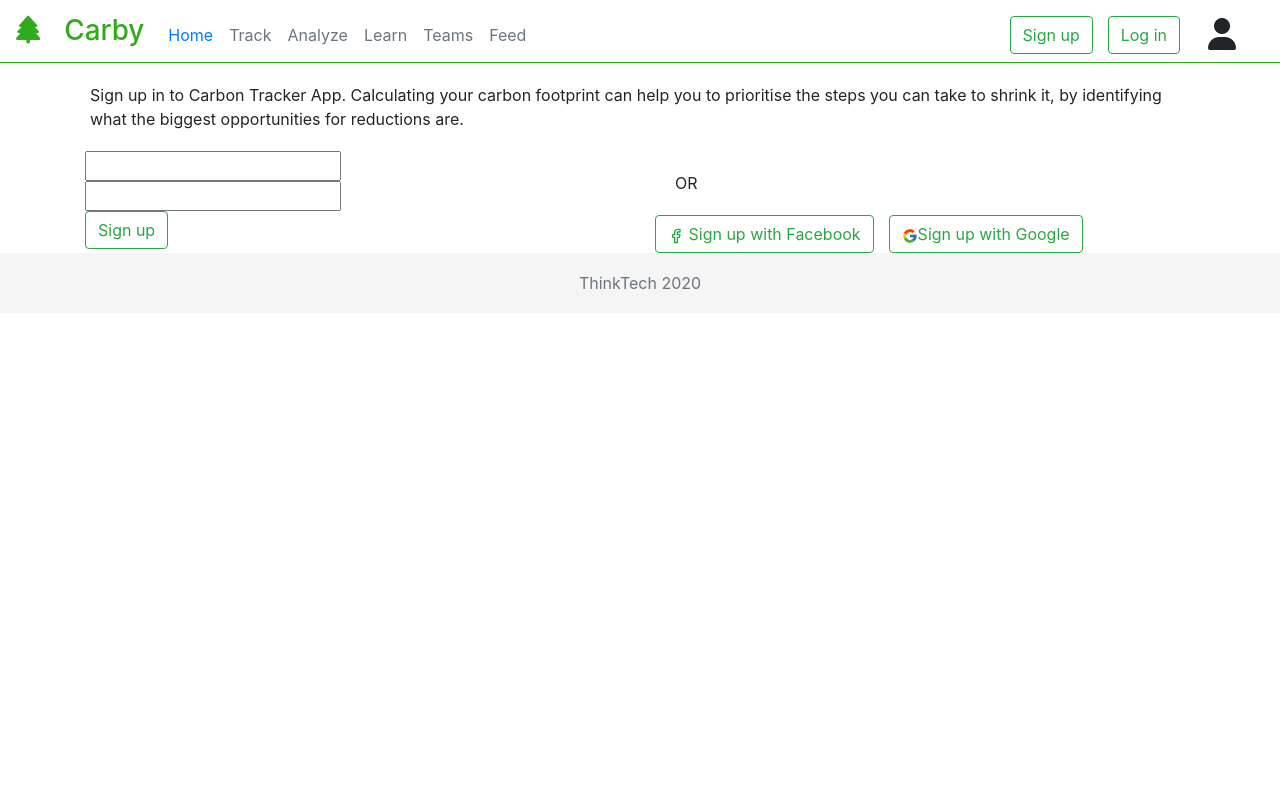
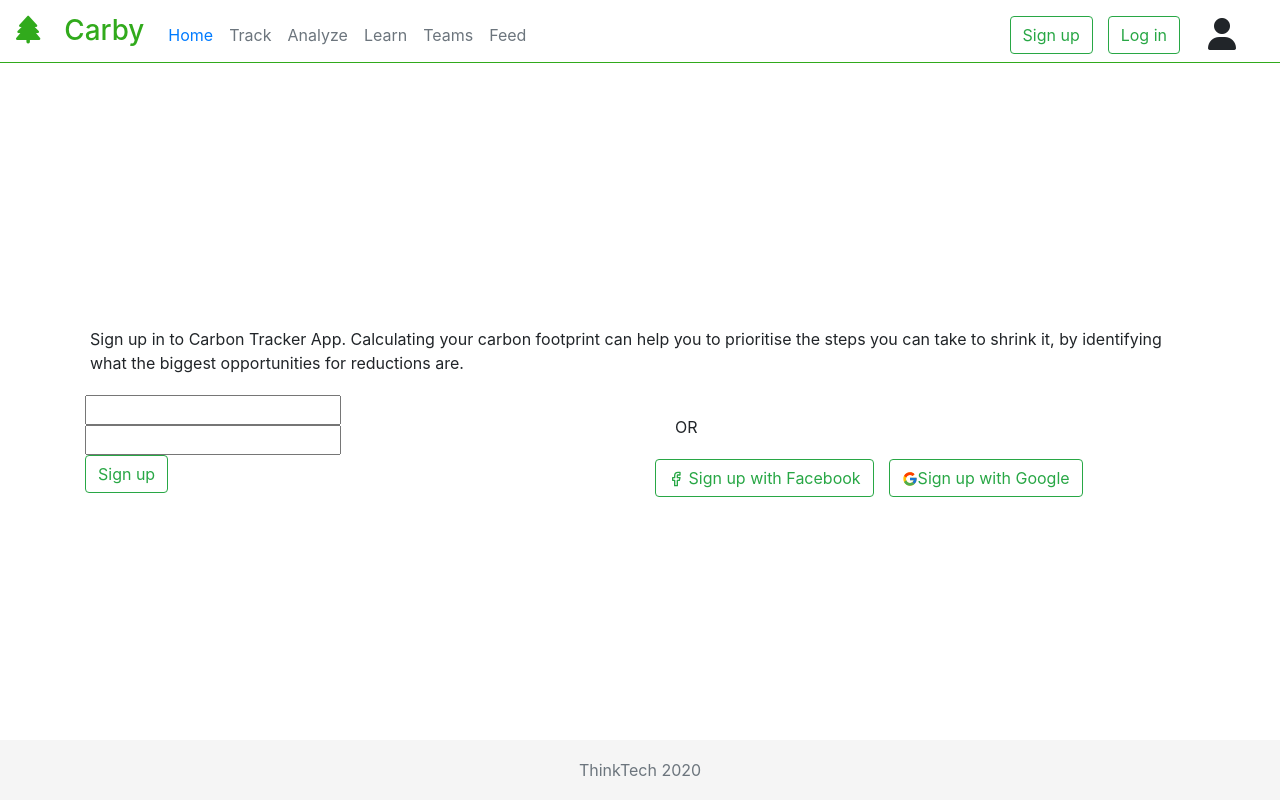
Before and after one commit to ThinkTech-TR/carbontracker-react-app, a React (Create React App) app: page /signup in a window 1280 px wide. Built offline with nearby package versions, Linux system fonts and the light colour scheme.

Commit message:
Remove accidental comma in index.css causing a scroll bar to appear. Start to remove some of the uneeded css in header.css

```diff
--- a/src/App.css
+++ b/src/App.css
@@ -3,4 +3,5 @@
   height: 100%;
   display: flex;
   flex-direction: column;
+  justify-content: space-between;
 }
--- a/src/App.js
+++ b/src/App.js
@@ -38,7 +38,7 @@ function App() {
 
     return (
         <div className="App">
-            <Router className="main-page">
+            <Router>
                 <Header></Header>
                 <Switch>
                     <Route path="/login"><Login /></Route>
--- a/src/Components/Header/Header.css
+++ b/src/Components/Header/Header.css
@@ -88,17 +88,6 @@
    /* border: 2px solid #FBD415; */
 }
 
-html, body {
-    min-height:100%;
-}
-
-body{
-    width: 100%;
-    height:100vh;
-    background-color: #F4F7F5;
-    font-size: calc(0.75em + 0.75vw);
-}
-
 h1 {
     margin: 20px;
 }
@@ -108,34 +97,6 @@ p {
     margin: 20px;
 }
 
-table {
-  margin-left: 20px;
-}
-
-tr {
-    padding: 5px;
-}
-
-tr.padding-sm {
-    padding: 0px;
-}
-
-td {
-    padding: 10px;
-}
-
-td.padding-sm {
-    padding-right: 20px;
-    padding-bottom: 0px;
-    padding-top: 0px;
-}
-
-.page-container {
-    display: flex;
-    flex-direction: column;
-    /* height: 100%; */
-    justify-content: space-between;
-}
 
 .content-flex {
     display: flex;
@@ -144,11 +105,6 @@ td.padding-sm {
     justify-content: space-around;
 }
 
-.carbon-button {
-    align-self: center;
-    vertical-align: middle;
-    margin-bottom: 20px;
-}
 
 .action {
     font-weight: bold;
--- a/src/index.css
+++ b/src/index.css
@@ -12,7 +12,7 @@ code {
     monospace;
 }
 
-body > #root {
+html, body, #root {
   height: 100%;
   overflow: auto;
 }
--- a/src/index.js
+++ b/src/index.js
@@ -31,7 +31,7 @@ ReactDOM.render(
   >
     <React.StrictMode>
      <App />
-    </React.StrictMode>,
+    </React.StrictMode>
   </Auth0Provider>,
   document.getElementById('root')
 );
```
